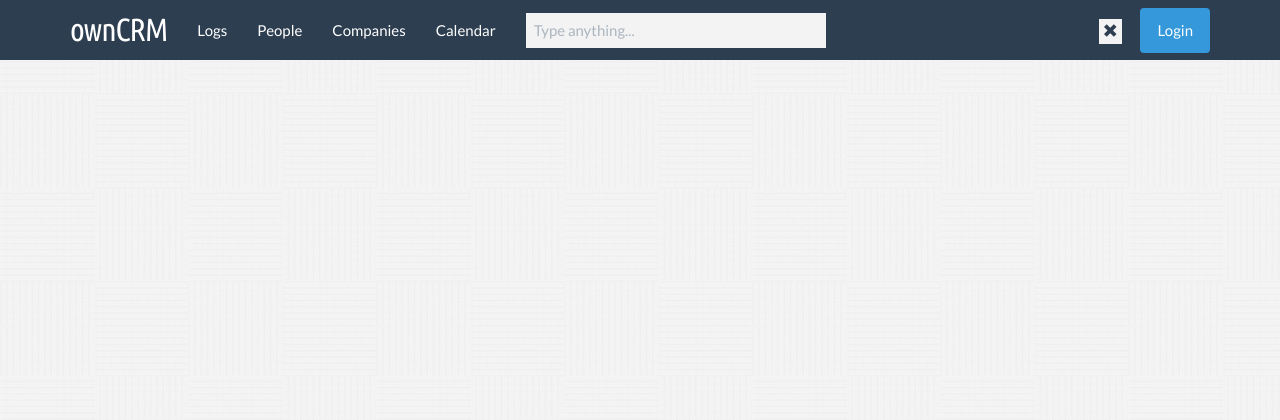
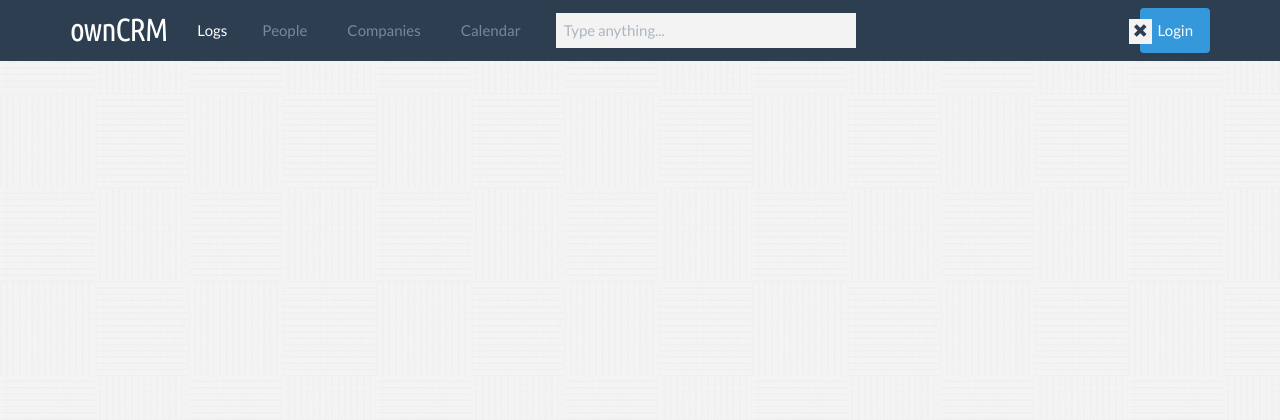
Before and after one commit to xupisco/logd.me, a Django app: template templates/index.html in a window 1280 px wide. Shown: the top 420 px of the page. Run offline with Django 3.2, Linux system fonts and the light colour scheme; the template is opened without the code that fills it, so the values that code supplies are empty; some libraries are stand-ins or nearby versions.

Commit message:
disabled some links

```diff
--- a/_static/css/global.css
+++ b/_static/css/global.css
@@ -541,3 +541,8 @@ p.hint {
     padding: 2px 0px;
     color: #777;
 }
+
+li.disabled {
+    color: #73899e;
+    padding: 20px;
+}
--- a/templates/includes/_base.html
+++ b/templates/includes/_base.html
@@ -126,9 +126,9 @@ height="0" width="0" style="display:none;visibility:hidden"></iframe></noscript>
             <div id="navbar" class="collapse navbar-collapse">
                 <ul class="nav navbar-nav">
                     <li><a href="/">{% trans "Logs" %}</a></li>
-                    <li><a href="/people">{% trans "People" %}</a></li>
-                    <li><a href="/companies">{% trans "Companies" %}</a></li>
-                    <li><a href="/calendar">{% trans "Calendar" %}</a></li>
+                    <li class="disabled">{% trans "People" %}</li>
+                    <li class="disabled">{% trans "Companies" %}</li>
+                    <li class="disabled">{% trans "Calendar" %}</li>
                 </ul>
                 <form class="navbar-form navbar-left" role="search">
                     <div class="form-group">
@@ -149,9 +149,9 @@ height="0" width="0" style="display:none;visibility:hidden"></iframe></noscript>
                                 <li class="dropdown-header"><img src="{% static 'images/avatar_not-found.gif' %}" class="pull-left user_avatar_menu" /></li>
                             {% endif %}
                             <li class="dropdown-header"></li>
-                            <li><a href="/user/"><span class="glyphicon glyphicon-comment" aria-hidden="true"></span>&nbsp;&nbsp;+ Log</a></li>
-                            <li><a href="/user/tributes/"><span class="glyphicon glyphicon-user" aria-hidden="true"></span>&nbsp;&nbsp;+ Person</a></li>
-                            <li><a href="/user/tributes/"><span class="glyphicon glyphicon-briefcase" aria-hidden="true"></span>&nbsp;&nbsp;+ Company</a></li>
+                            <li><a href="#"><span class="glyphicon glyphicon-comment" aria-hidden="true"></span>&nbsp;&nbsp;+ Log</a></li>
+                            <li><a href="#"><span class="glyphicon glyphicon-user" aria-hidden="true"></span>&nbsp;&nbsp;+ Person</a></li>
+                            <li><a href="#"><span class="glyphicon glyphicon-briefcase" aria-hidden="true"></span>&nbsp;&nbsp;+ Company</a></li>
                             <li role="separator" class="divider"></li>
                             <li><a href="/accounts/logout"><span class="glyphicon glyphicon-log-out" aria-hidden="true"></span>&nbsp;&nbsp;Sair</a></li>
                             {% if request.user.is_staff %}
```
